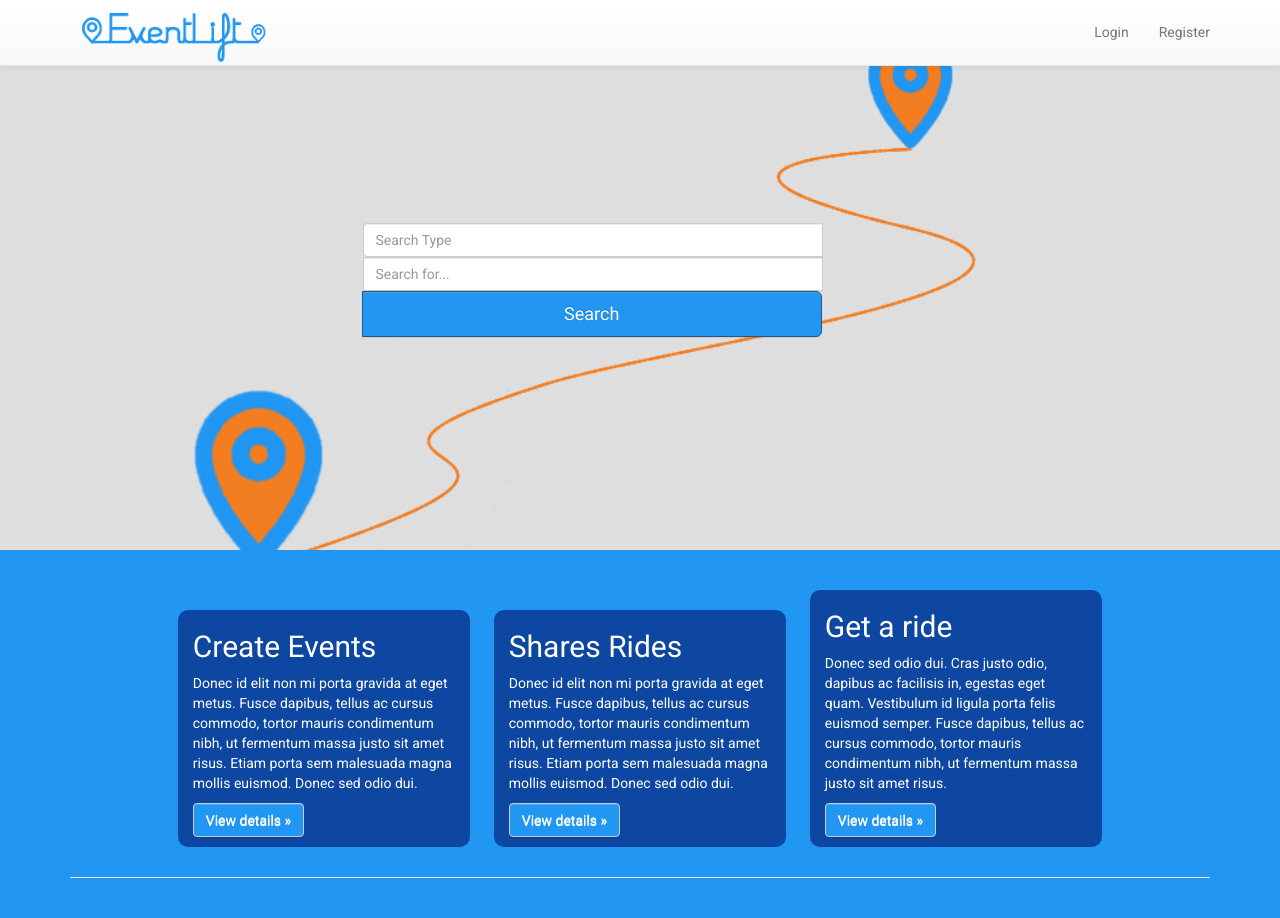
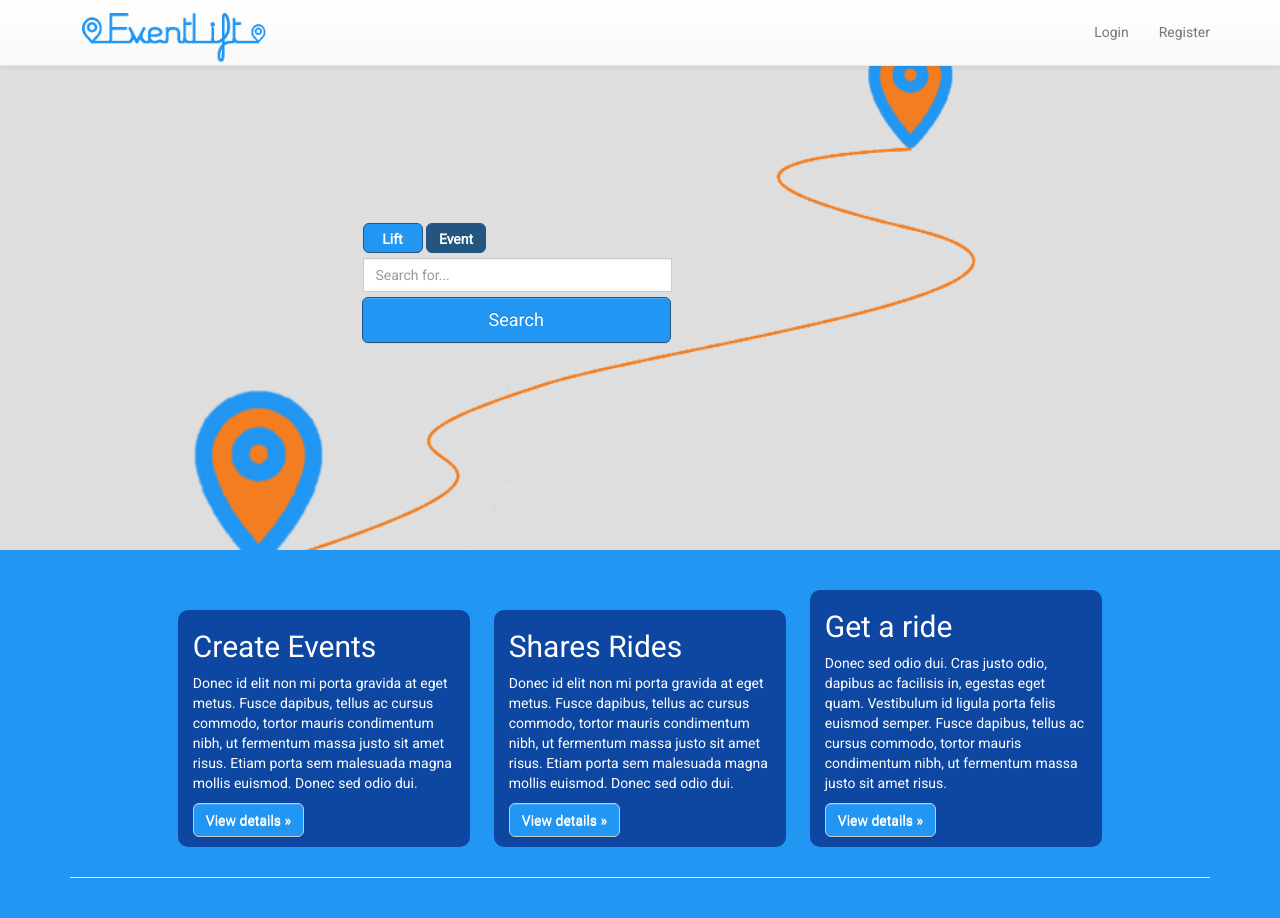
Before and after one commit to BSantos22/eventLift, a Flask app: page / in a window 1280 px wide. Run offline with Flask 2, Linux system fonts and the light colour scheme; some libraries are stand-ins or nearby versions.

Commit message:
home css

```diff
--- a/eventlift/static/home.css
+++ b/eventlift/static/home.css
@@ -32,3 +32,31 @@
 .row-center {
     text-align: center;
 }
+
+.searchtype-input {
+    height: 30px;
+    width: 60px;
+    background: #2196f3;
+    color: white;
+    border-radius: 6px;
+    border: 1px solid #245580;
+    cursor: pointer;
+    text-align: center;
+    line-height: 30px;
+}
+
+input[type="radio"]:checked+label, .searchtype-input:hover {
+    background: #245580;
+}
+
+input[type="radio"] {
+    display: none;
+}
+
+button {
+    margin-top: 5px;
+}
+
+.btn {
+    border-radius: 6px !important;
+}
--- a/eventlift/templates/home.html
+++ b/eventlift/templates/home.html
@@ -9,12 +9,11 @@
             <div class="col-lg-6 col-md-offset-3">
                 <div class="input-group">
                     <form class="form-create-event" method="get" action="/search">
-                        <input name="searchtype" type="text" class="form-control" placeholder="Search Type">
-                        <!--
-                        <select name="search-type">
-                            <option value="event">Event</option>
-                            <option value="lift">Lift</option>
-                        </select>-->
+                        <input id="lift-input" type="radio" name="searchtype" value="lift" checked>
+                        <label class="searchtype-input" for="lift-input">Lift</label>
+                        <input id="event-input" type="radio" name="searchtype" value="event" checked>
+                        <label class="searchtype-input" for="event-input">Event</label>
+
                         <input name="search" type="text" class="form-control" placeholder="Search for...">
                         <span class="input-group-btn">
                           <button class="btn btn-lg btn-primary btn-block btn-search" type="submit">Search</button>
```
